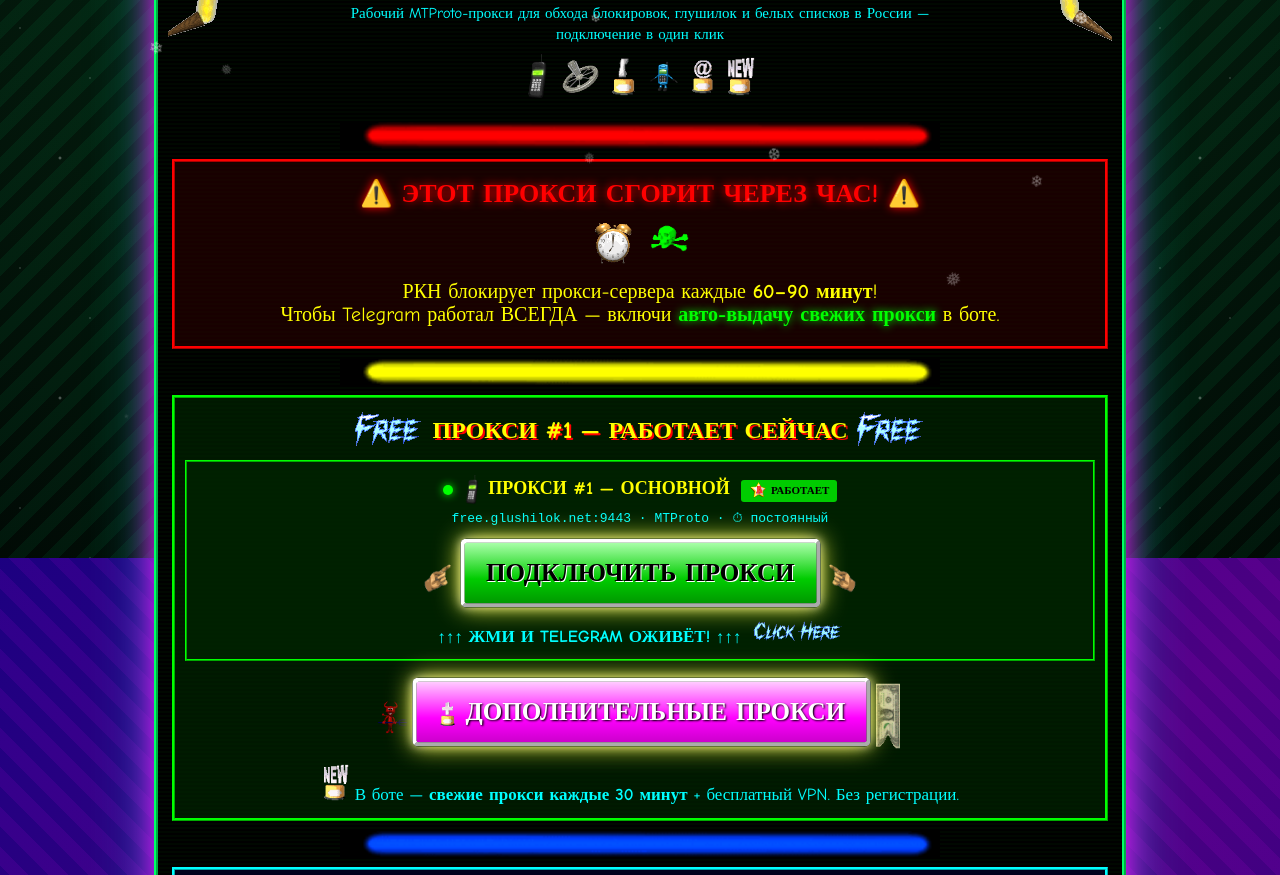
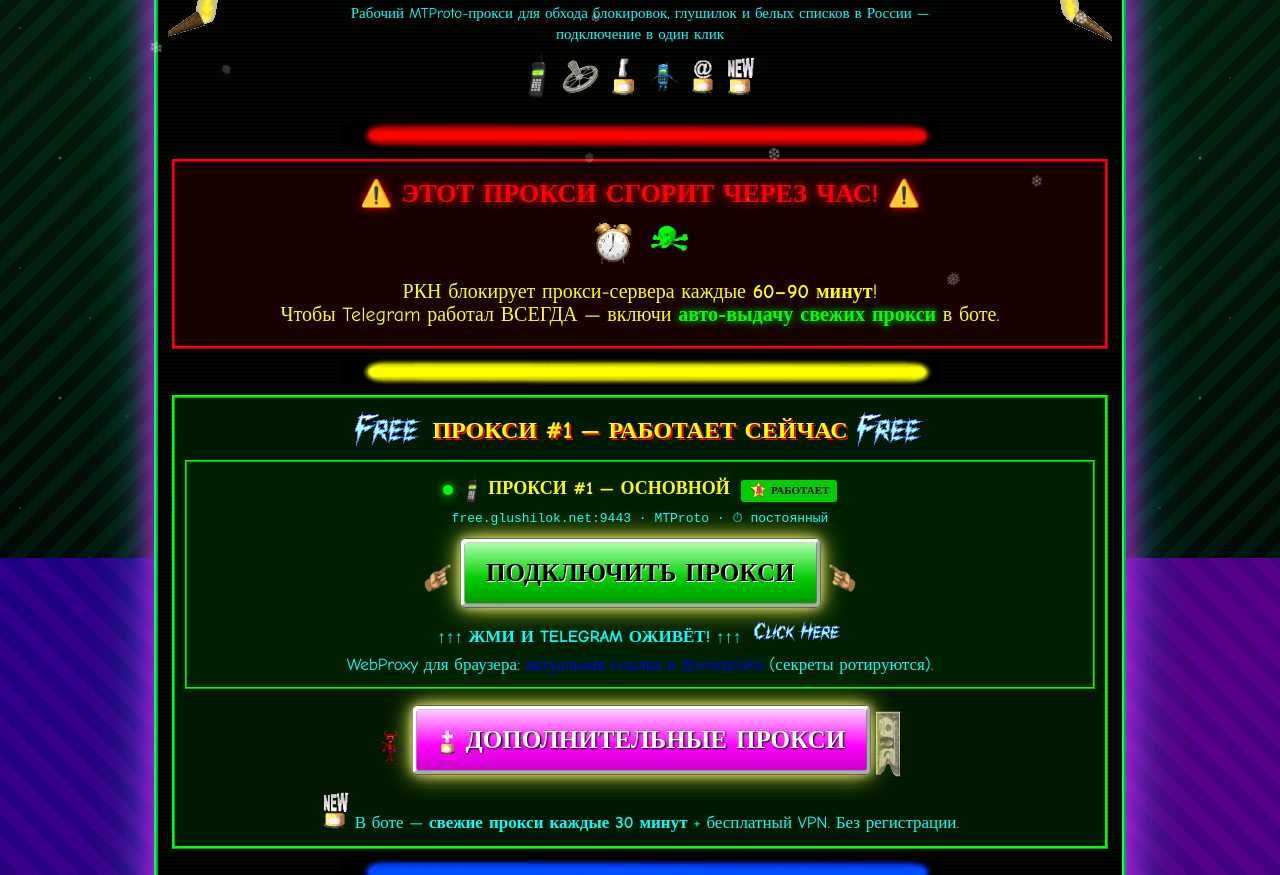
Before and after one commit to Chumbayoumba/glushilok, a plain HTML site: page proxy/index.html in a window 1280 px wide. Shown: the part 242-1117 px from the top of the page. Drawn offline with Linux system fonts and the light colour scheme.

Commit message:
feat: add rotating Telegram WebProxy discovery links

```diff
--- a/proxy/index.html
+++ b/proxy/index.html
@@ -204,6 +204,7 @@
         <img src="../assets/gif/point_left.gif" alt="" width="40" class="cta-point">
       </div>
       <p class="block-note">↑↑↑ <b class="blink">ЖМИ И TELEGRAM ОЖИВЁТ!</b> ↑↑↑ &nbsp;<img src="../assets/gif/click_here.gif" alt="" width="90"></p>
+      <p class="block-note">WebProxy для браузера: <a href="https://t.me/vnespiska" rel="nofollow noopener">актуальная ссылка в @vnespiska</a> (секреты ротируются).</p>
     </div>
 
     <!-- Дополнительные прокси → в бота -->
```
Also changed, not shown: index.html (+1 -0 lines).
